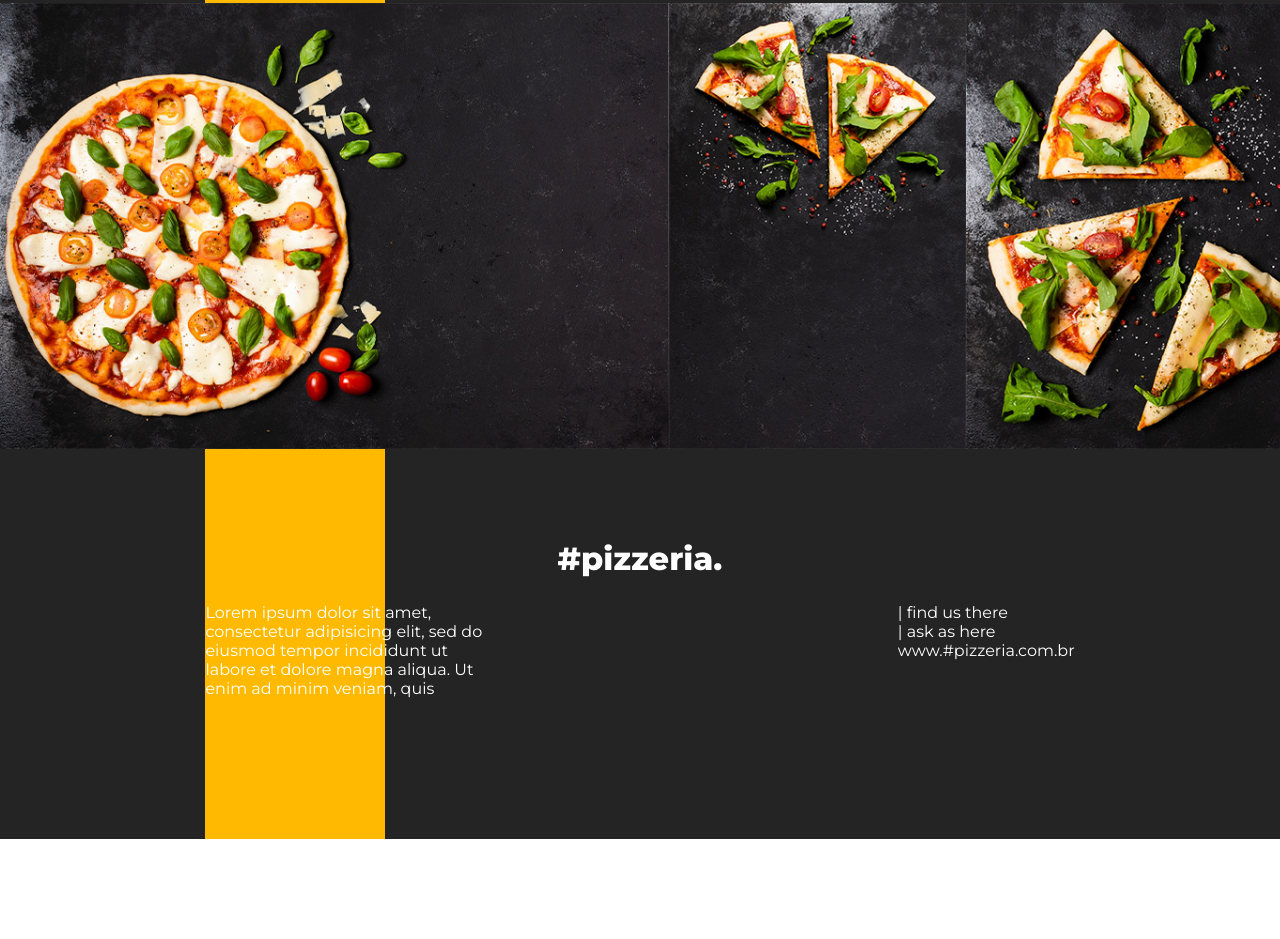
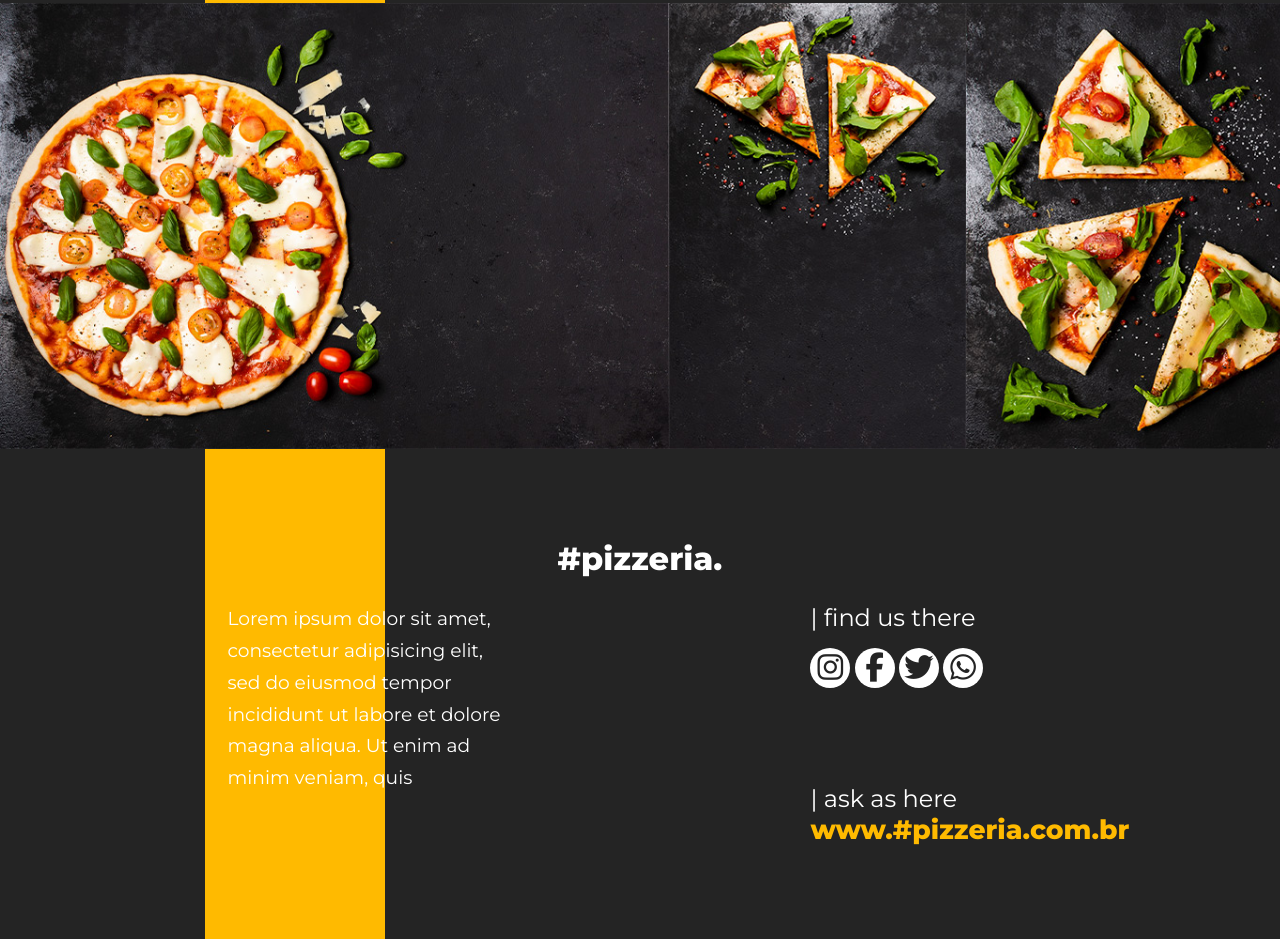
Before and after one commit to leticialterres/mood-restaurant-food, a plain HTML site: page index.html in a window 1280 px wide. Shown: the part 4444-5383 px from the top of the page. Before the commit the page ends 5283 px from the top, so only its background shows below. Drawn offline with nearby package versions, Linux system fonts and the light colour scheme.

Commit message:
finaliza;'ao section about-us

```diff
--- a/_css/style.css
+++ b/_css/style.css
@@ -397,7 +397,7 @@ table {
 
 #gallery {
   background-color: #242424;
-  height: 1000px;
+  height: 1100px;
 }
 
 #gly-title {
@@ -407,7 +407,7 @@ table {
 
 #square {
   width: 180px;
-  height: 1000px;
+  height: 1100px;
   background-color: #ffba00;
   margin-left: 16%;
   position: absolute;
@@ -434,6 +434,9 @@ table {
 
 #txt-about {
   width: 22%;
+  line-height: 1.7;
+  font-size: 14pt;
+  padding-left: 6%;
 }
 
 #text-about-us:last-child {
@@ -449,3 +452,29 @@ table {
   font-size: 24pt;
   text-align: center;
 }
+
+#find-us p{
+  font-size: 18pt;
+  padding-bottom: 5%;
+}
+
+#find-us i{
+  color: #242424;
+    font-size: 22pt;
+    background-color: #fff;
+    border-radius: 50%;
+    width: 40px;
+    height: 40px;
+    text-align: center;
+    line-height: 1.3;
+}
+
+#space{
+  margin-top: 30%;
+}
+
+#find-us span{
+  color: #ffba00;
+  font-size: 20pt;
+  font-weight: bold;
+}
--- a/index.html
+++ b/index.html
@@ -11,6 +11,7 @@
         rel="stylesheet">
     <link rel="stylesheet" href="https://cdnjs.cloudflare.com/ajax/libs/animate.css/4.1.1/animate.min.css" />
     <link rel="stylesheet" href="_css/style.css">
+    <script src="https://kit.fontawesome.com/edd23cd03a.js" crossorigin="anonymous"></script>
     <title>Moody Food</title>
 </head>
 
@@ -154,9 +155,16 @@
             </p>
             <div id="find-us">
                 <p>| find us there</p>
-                <p>| ask as here <br><span>www.#pizzeria.com.br</span></p>
+                <i class="fa-brands fa-instagram"></i>
+                <i class="fa-brands fa-facebook-f"></i>
+                <i class="fa-brands fa-twitter"></i>
+                <i class="fa-brands fa-whatsapp"></i>
+                <p id="space">| ask as here <br><span>www.#pizzeria.com.br</span></p>
             </div>
         </div>
+    </section>
+    <section>
+
     </section>
 
 </body>
```
